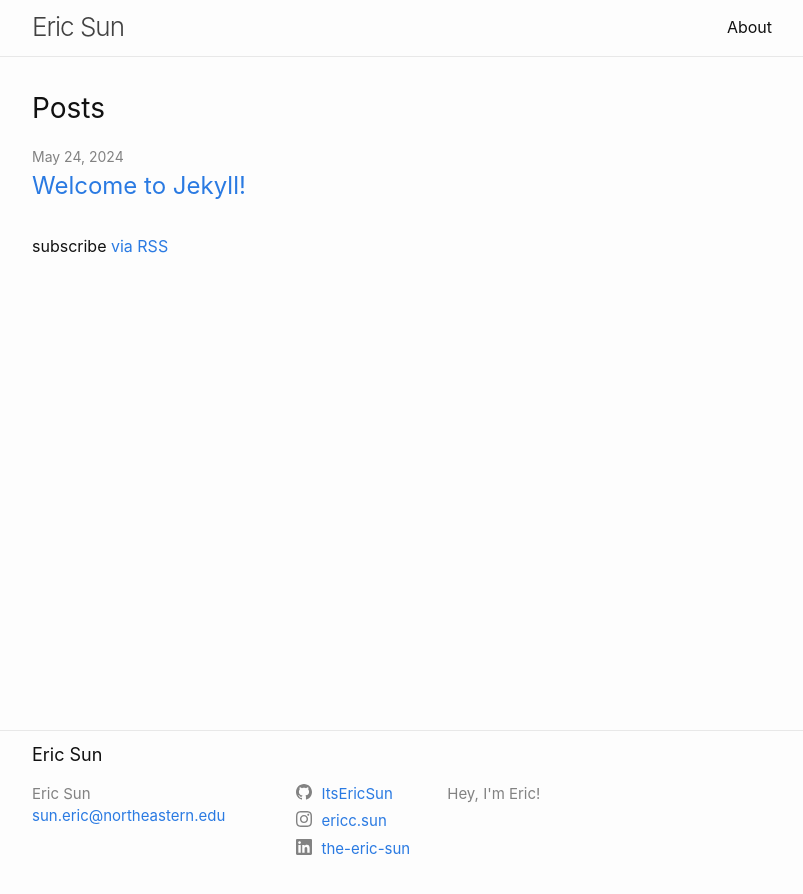
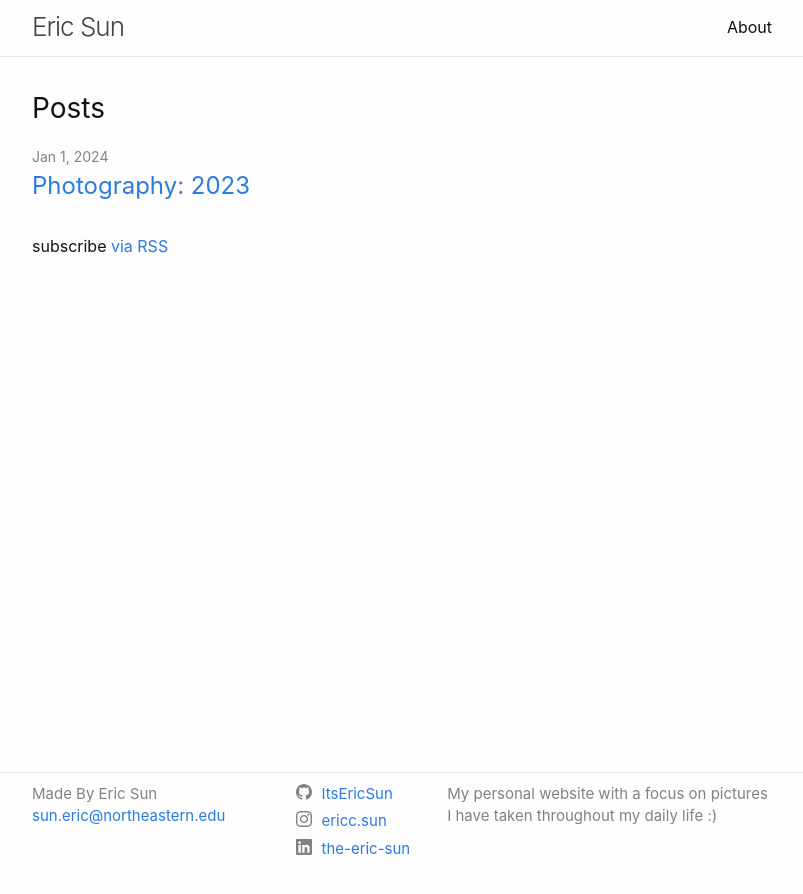
Before and after one commit to ItsEricSun/itsericsun.github.io, a Jekyll site: the page built from index.markdown, in a window 1280 px wide. Shown: the top 894 px of the page, without its empty margins (238-1041 px from the left). Built offline with Jekyll 4.4.1, drawn with Linux system fonts in a browser that asks for light colours.

Commit message:
first picture :D

```diff
--- a/Gemfile
+++ b/Gemfile
@@ -32,5 +32,5 @@
 # do not have a Java counterpart.
 gem "http_parser.rb", "~> 0.6.0", :platforms => [:jruby]
 
-# Livrary to serve site locally
+# Library to serve site locally
 gem "webrick"
--- a/_config.yml
+++ b/_config.yml
@@ -18,10 +18,13 @@
 # You can create any custom variable you would like, and they will be accessible
 # in the templates via {{ site.myvariable }}.
 
+author: Eric Sun
 title: Eric Sun
 email: sun.eric@northeastern.edu
 description: >- # this means to ignore newlines until "baseurl:"
-  Hey, I'm Eric!
+  👋
+footer_description: >- # this means to ignore newlines until "baseurl:"
+  My personal website with a focus on pictures I have taken throughout my daily life :)
 baseurl: "" # the subpath of your site, e.g. /blog
 url: "https://itsericsun.github.io" # the base hostname & protocol for your site, e.g. http://example.com
 instagram_username: ericc.sun
--- a/_includes/footer.html
+++ b/_includes/footer.html
@@ -3,12 +3,13 @@
 
   <div class="wrapper">
 
-    <h2 class="footer-heading">{{ site.title | escape }}</h2>
+    <!-- <h2 class="footer-heading">{{ site.title | escape }}</h2> -->
 
     <div class="footer-col-wrapper">
       <div class="footer-col footer-col-1">
         <ul class="contact-list">
           <li class="p-name">
+            Made By&nbsp;
             {%- if site.author -%}
               {{ site.author | escape }}
             {%- else -%}
@@ -26,7 +27,7 @@
       </div>
 
       <div class="footer-col footer-col-3">
-        <p>{{- site.description | escape -}}</p>
+        <p>{{- site.footer_description | escape -}}</p>
       </div>
     </div>
 
--- a/_sass/minima/_layout.scss
+++ b/_sass/minima/_layout.scss
@@ -252,3 +252,20 @@
     }
   }
 }
+
+.figure {
+  display: flex;
+  flex-direction: row;
+  justify-content: space-between;
+  align-items: center;
+}
+
+.figcaption .description {
+  flex-grow: 1;
+  text-align: left;
+}
+
+.figcaption .location {
+  float: right;
+  font-style: italic;
+}
```
Also changed, not shown: _includes/image.html (added, +9 -0 lines), _posts/2023-12-31-photography-2023.markdown (added, +7 -0 lines), _posts/2024-05-23-welcome-to-jekyll.markdown (deleted, +0 -29 lines), about.markdown (+3 -10 lines), 1 other file.
